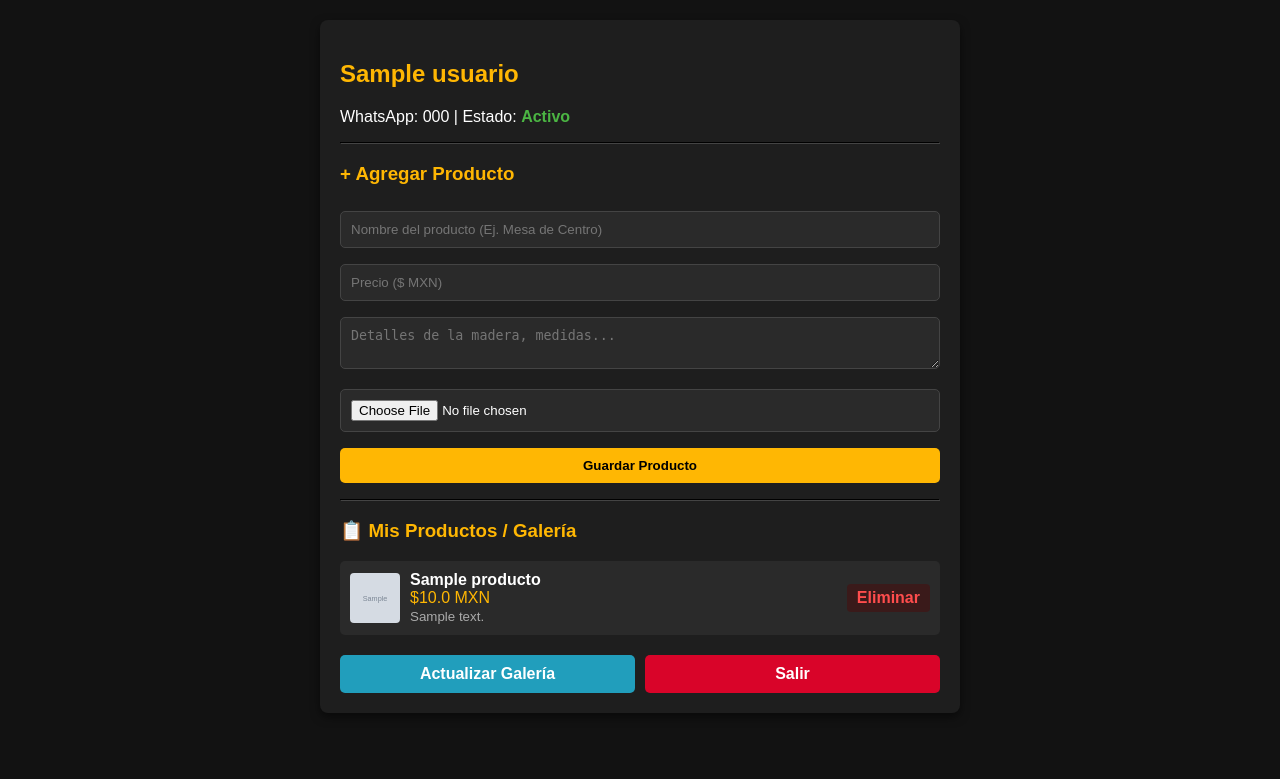
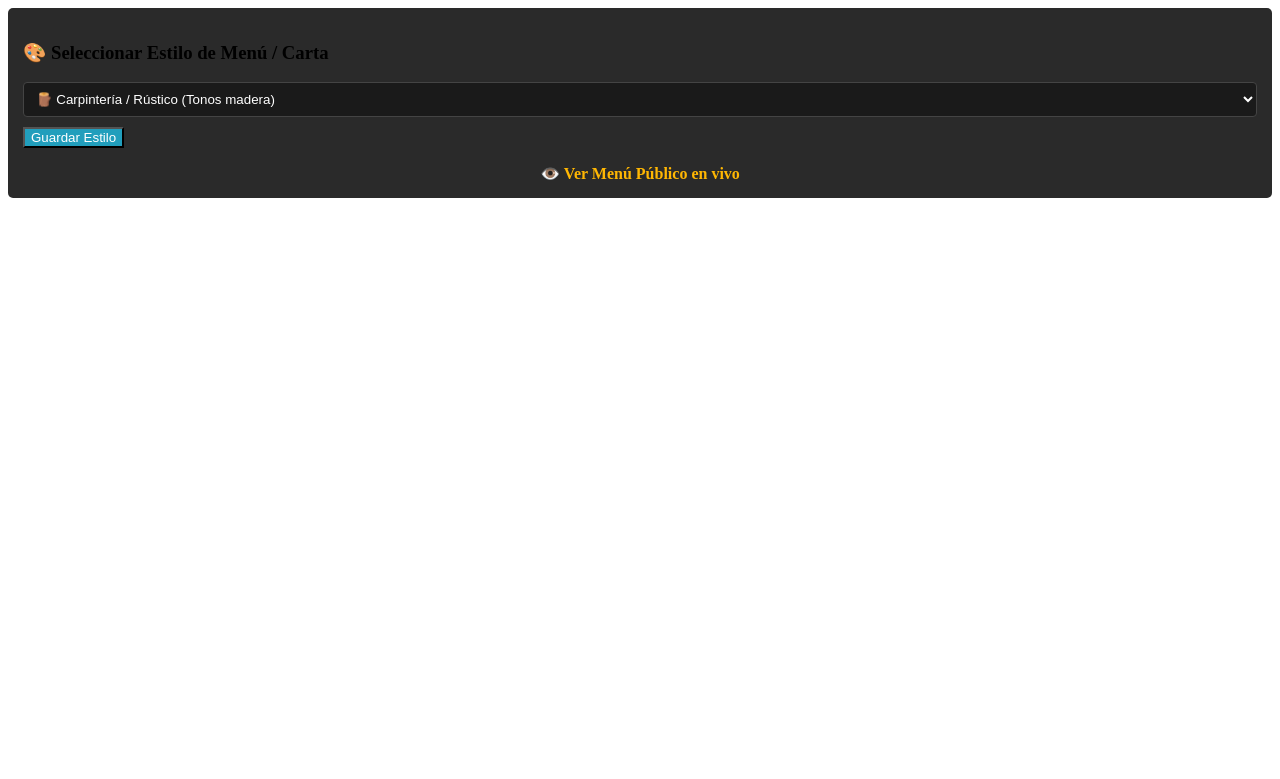
Before and after one commit to Jensau7/qr-expres-jenopro, a Flask app: page /panel in a window 1280 px wide. Shown: the top 779 px of the page. Run offline with Flask 3, Linux system fonts and the light colour scheme; the visitor is signed in with stand-in values (Sample User, id 1); tables that the repository leaves empty hold one stand-in row (values such as "Sample post"); grey boxes marked "Sample" are stand-in pictures.

Commit message:
Update panel.html

```diff
--- a/templates/panel.html
+++ b/templates/panel.html
@@ -1,70 +1,15 @@
-<!DOCTYPE html>
-<html lang="es">
-<head>
-    <meta charset="UTF-8">
-    <meta name="viewport" content="width=device-width, initial-scale=1.0">
-    <title>Panel - INGENIO EN MADERA</title>
-    <style>
-        body { font-family: Arial, sans-serif; background: #121212; color: #fff; margin: 0; padding: 20px; }
-        .container { max-width: 600px; margin: auto; background: #1e1e1e; padding: 20px; border-radius: 8px; box-shadow: 0 4px 10px rgba(0,0,0,0.5); }
-        h2, h3 { color: #ffb703; }
-        input, textarea, button { width: 100%; padding: 10px; margin: 8px 0; border-radius: 5px; border: 1px solid #444; background: #2a2a2a; color: #fff; box-sizing: border-box; }
-        button { background: #ffb703; color: #000; font-weight: bold; border: none; cursor: pointer; }
-        button:hover { background: #fb8500; }
-        .producto-item { display: flex; align-items: center; justify-content: space-between; background: #2a2a2a; padding: 10px; margin-top: 10px; border-radius: 5px; }
-        .producto-item img { width: 50px; height: 50px; object-fit: cover; border-radius: 4px; margin-right: 10px; }
-        .btn-eliminar { color: #ff4d4d; text-decoration: none; font-weight: bold; padding: 5px 10px; background: #3a1a1a; border-radius: 4px; }
-        .acciones { margin-top: 20px; display: flex; gap: 10px; }
-        .acciones a { flex: 1; text-align: center; padding: 10px; text-decoration: none; border-radius: 5px; font-weight: bold; }
-        .btn-menu { background: #219ebc; color: #fff; }
-        .btn-salir { background: #d90429; color: #fff; }
-    </style>
-</head>
-<body>
-    <div class="container">
-        <h2>{{ usuario.nombre }}</h2>
-        <p>WhatsApp: {{ usuario.telefono }} | Estado: <span style="color: #4bb543; font-weight: bold;">{{ usuario.estado }}</span></p>
-
-        <hr style="border-color: #444;">
-
-        <h3>+ Agregar Producto</h3>
-        <form action="/panel" method="POST" enctype="multipart/form-data">
-            <input type="text" name="nombre_prod" placeholder="Nombre del producto (Ej. Mesa de Centro)" required>
-            <input type="number" step="0.01" name="precio" placeholder="Precio ($ MXN)" required>
-            <textarea name="descripcion" placeholder="Detalles de la madera, medidas..."></textarea>
-            <input type="file" name="imagen" accept="image/*">
-            <button type="submit">Guardar Producto</button>
-        </form>
-
-        <hr style="border-color: #444;">
-
-        <h3>📋 Mis Productos / Galería</h3>
-        {% if productos %}
-            {% for p in productos %}
-                <div class="producto-item">
-                    <div style="display: flex; align-items: center;">
-                        {% if p.imagen %}
-                            <img src="{{ p.imagen }}" alt="{{ p.nombre_prod }}">
-                        {% else %}
-                            <div style="width: 50px; height: 50px; background: #444; display: flex; align-items: center; justify-content: center; border-radius: 4px; margin-right: 10px; font-size: 10px;">Sin foto</div>
-                        {% endif %}
-                        <div>
-                            <strong>{{ p.nombre_prod }}</strong><br>
-                            <span style="color: #ffb703;">${{ p.precio }} MXN</span><br>
-                            <small style="color: #aaa;">{{ p.descripcion }}</small>
-                        </div>
-                    </div>
-                    <a href="/eliminar/{{ p.id }}" class="btn-eliminar">Eliminar</a>
-                </div>
-            {% endfor %}
-        {% else %}
-            <p style="color: #888;">No hay productos en tu catálogo.</p>
-        {% endif %}
-
-        <div class="acciones">
-            <a href="/panel" class="btn-menu">Actualizar Galería</a>
-            <a href="/logout" class="btn-salir">Salir</a>
-        </div>
+<!-- Selector de Plantilla -->
+<div style="background: #2a2a2a; padding: 15px; border-radius: 5px; margin-bottom: 20px;">
+    <h3>🎨 Seleccionar Estilo de Menú / Carta</h3>
+    <form action="/cambiar_plantilla" method="POST">
+        <select name="plantilla" style="width: 100%; padding: 8px; background: #1a1a1a; color: #fff; border: 1px solid #444; border-radius: 4px; margin-bottom: 10px;">
+            <option value="carpinteria" {% if usuario.plantilla == 'carpinteria' %}selected{% endif %}>🪵 Carpintería / Rústico (Tonos madera)</option>
+            <option value="restaurante" {% if usuario.plantilla == 'restaurante' %}selected{% endif %}>🍔 Restaurante / Comida (Moderno)</option>
+            <option value="minimalista" {% if usuario.plantilla == 'minimalista' %}selected{% endif %}>✨ Servicios / General (Limpio y elegante)</option>
+        </select>
+        <button type="submit" style="background: #219ebc; color: #fff;">Guardar Estilo</button>
+    </form>
+    <div style="margin-top: 15px; text-align: center;">
+        <a href="/menu" target="_blank" style="color: #ffb703; font-weight: bold; text-decoration: none;">👁️ Ver Menú Público en vivo</a>
     </div>
-</body>
-</html>
+</div>
```
